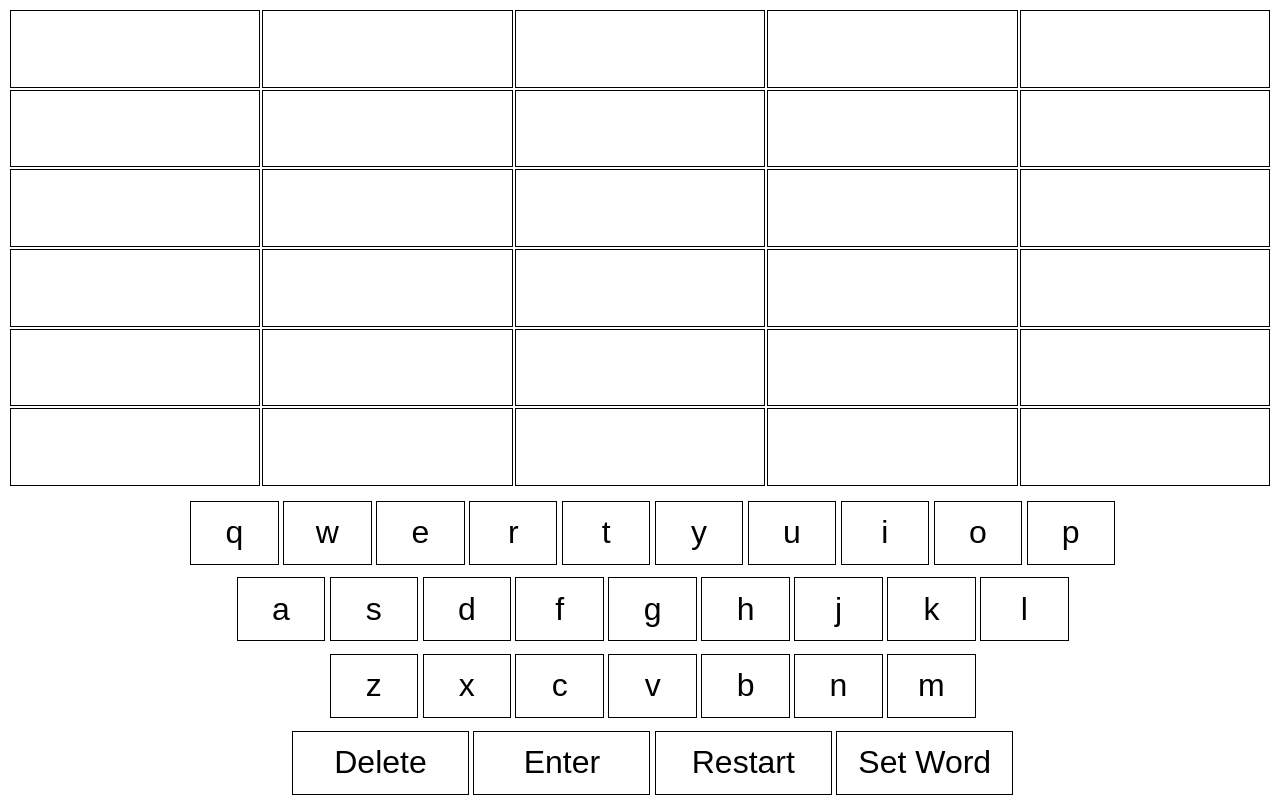
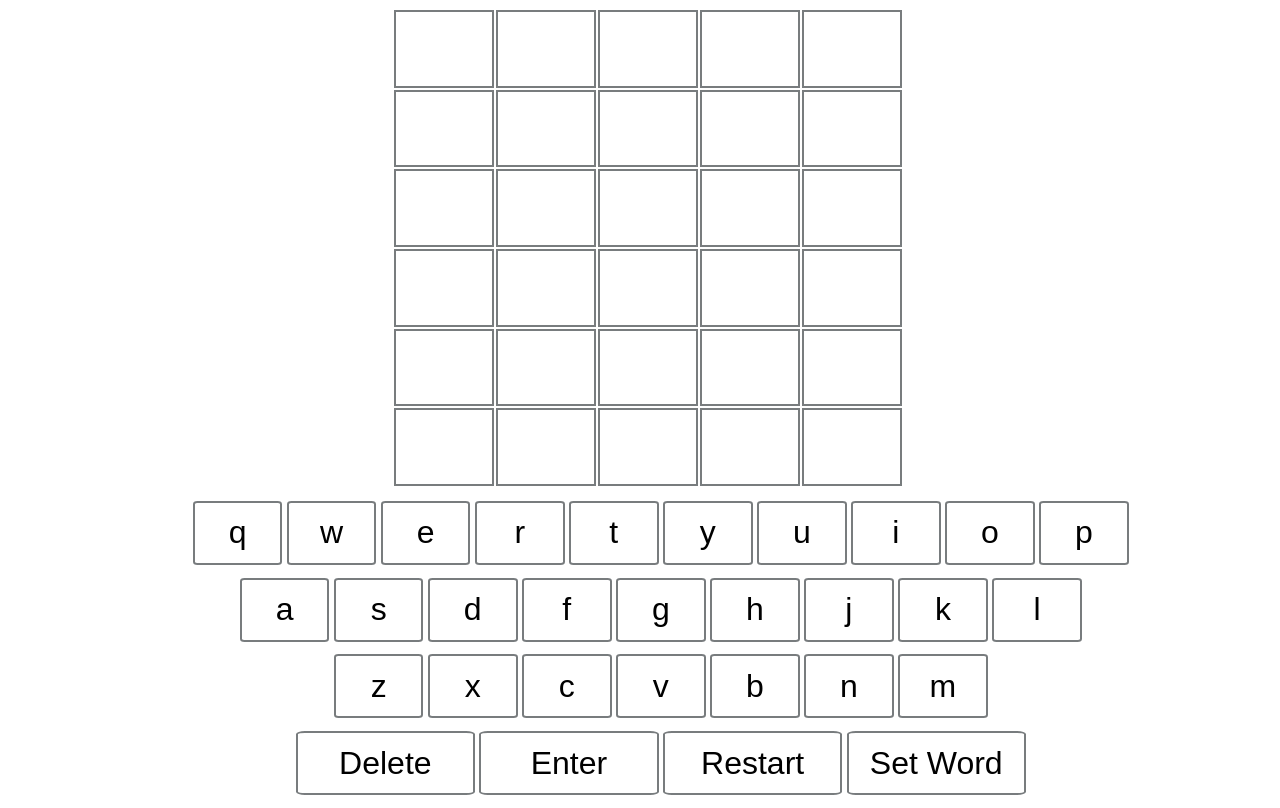
Before and after one commit to AndrewWhalen/groupwordle, a plain HTML site: page index.html in a window 1280 px wide. Shown: the top 808 px of the page. Drawn offline with Linux system fonts and the light colour scheme.

Commit message:
asfsafsadf

```diff
--- a/index.html
+++ b/index.html
@@ -1,19 +1,23 @@
  <!DOCTYPE html>
-<html style='height: 100%; overflow: hidden; font-family: sans-serif;'>
+<html style='height: 100%; width: 100%; overflow: hidden; font-family: sans-serif;'>
 <head>
     <meta charset="utf-8" />
 	<style>
         td.tile {
             border: 1px solid black;
             height: 10%;
-            width: 20%;
+            width: 10%;
             font-size: 4vh;
+            margin: 100%;
+            border: 2px solid #787c7e;
         }
         td.green {
             background: #6aaa64;
+            border: 2px solid #6aaa64;
         }
         td.orange {
-            background: #c9b458;;
+            background: #c9b458;
+            border: 2px solid #c9b458;
         }
         div.keyrow {
             width: 100%;
@@ -27,20 +31,23 @@
             width: 7%;
             outline: none;
             background: none;
-            border: 1px solid black;
+            border: 2px solid #787c7e;
             box-shadow: none;
-            border-radius: 0px;
+            border-radius: 5%;
             padding: 0;
             font-size: 4vh;
         }
         button.green {
             background: #6aaa64;
+            border: 2px solid #6aaa64;
         }
         button.orange {
-            background: #c9b458;;
+            background: #c9b458;
+            border: 2px solid #c9b458;
         }
         button.grey {
             background: #787c7e;
+            border: 2px solid #787c7e;
         }
 	</style>
     <script>
@@ -196,9 +203,10 @@
 
 
 </head>
-<body style='height: 100%'>
+<body style='height: 100%; width: 100%'>
 
-<table style='width:100%; height:60%; text-align: center;'>
+<div style = 'height: 60%; width: 100%; text-align: center;'>
+<table style='width:40%; height:100%; text-align: center; margin-left: auto; margin-right: auto;'>
 <tr><td class='tile' id='1-1'></td><td class='tile' id='1-2'></td><td class='tile' id='1-3'></td><td class='tile' id='1-4'></td><td class='tile' id='1-5'></td></tr>
 <tr><td class='tile' id='2-1'></td><td class='tile' id='2-2'></td><td class='tile' id='2-3'></td><td class='tile' id='2-4'></td><td class='tile' id='2-5'></td></tr>
 <tr><td class='tile' id='3-1'></td><td class='tile' id='3-2'></td><td class='tile' id='3-3'></td><td class='tile' id='3-4'></td><td class='tile' id='3-5'></td></tr>
@@ -206,6 +214,7 @@
 <tr><td class='tile' id='5-1'></td><td class='tile' id='5-2'></td><td class='tile' id='5-3'></td><td class='tile' id='5-4'></td><td class='tile' id='5-5'></td></tr>
 <tr><td class='tile' id='6-1'></td><td class='tile' id='6-2'></td><td class='tile' id='6-3'></td><td class='tile' id='6-4'></td><td class='tile' id='6-5'></td></tr>
 </table>
+</div>
 
 <div class='keyrow' id='row-1'>
 <button class='key' onclick="update('q')">q</button>
```
